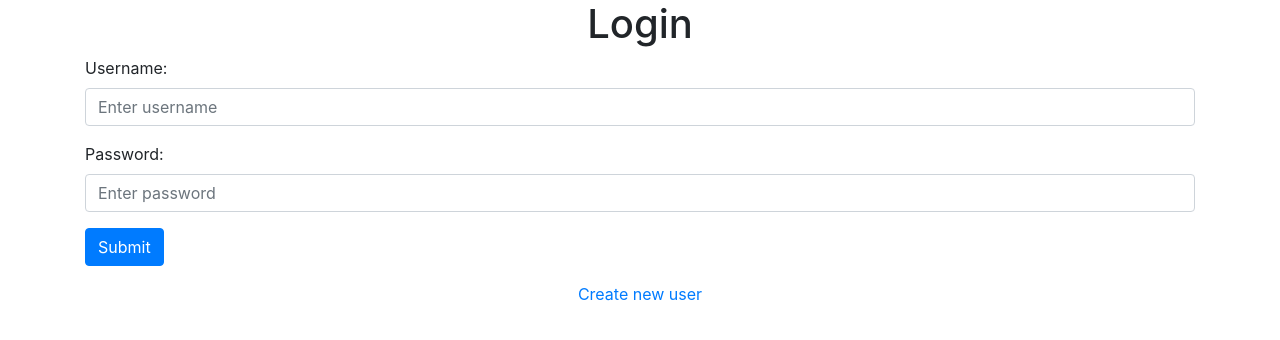
After one commit to rua26/project3, a Django app: template orders/templates/users/login.html in a window 1280 px wide. The commit adds this page. Shown: the top 340 px of the page. Run offline with Django 3.2, Linux system fonts and the light colour scheme; the template is opened without the code that fills it, so the values that code supplies are empty; some libraries are stand-ins or nearby versions.

Commit message:
Add second version

```diff
--- a/orders/templates/menus/base.html
+++ b/orders/templates/menus/base.html
@@ -16,6 +16,7 @@
         {% block body %}
         {% endblock %}
     </body>
+    <script src="https://code.jquery.com/jquery-3.1.0.min.js"></script>
     {% block script %}
     {% endblock %}
 </html>
--- a/orders/templates/menus/index.html
+++ b/orders/templates/menus/index.html
@@ -31,10 +31,10 @@
 		</div>
 		<ul class="nav nav-pills">
 			<li class="nav-item">
-			    <a class="nav-link active" id='regular'>Regular Pizza</a>
+			    <a class="nav-link active" data-set='regular'>Regular Pizza</a>
 			</li>
 			<li class="nav-item">
-			    <a class="nav-link" href="#Sicilian">Sicilian Pizza</a>
+			    <a class="nav-link" data-set='sicilian'>Sicilian Pizza</a>
 			</li>
 			<li class="nav-item">
 			    <a class="nav-link" href="#">Link</a>
--- /dev/null
+++ b/orders/templates/users/login.html
@@ -0,0 +1,24 @@
+{% extends 'menus/base.html' %}
+
+{% block body %}
+	<div class="container">
+		<h1 class="text-center">Login</h1>
+		{% if message %}
+			<p>{{ message }}</p>
+		{% endif %}
+		<form action="{% url 'login' %}" method="POST">
+			{% csrf_token %}
+			<div class="form-group">
+				<label id="uname">Username:</label>
+				<input type="text" name="username" class="form-control"placeholder="Enter username" id="uname" required>
+			</div>
+			<div class="form-group">
+				<label id="pass">Password:</label>
+				<input type="password" name="password" id="pass" placeholder="Enter password" required class="form-control">
+			</div>
+			<input type="submit" name="Login" class="btn btn-primary"><br>
+		</form>
+		<a href="{% url 'register' %}" class="text-center mt-3 d-flex justify-content-center">Create new user</a>
+	</div>
+
+{% endblock %}
--- a/pizza/settings.py
+++ b/pizza/settings.py
@@ -43,10 +43,10 @@ INSTALLED_APPS = [
 ]
 
 MIDDLEWARE = [
+    'django.middleware.csrf.CsrfViewMiddleware',
     'django.middleware.security.SecurityMiddleware',
     'django.contrib.sessions.middleware.SessionMiddleware',
     'django.middleware.common.CommonMiddleware',
-    'django.middleware.csrf.CsrfViewMiddleware',
     'django.contrib.auth.middleware.AuthenticationMiddleware',
     'django.contrib.messages.middleware.MessageMiddleware',
     'django.middleware.clickjacking.XFrameOptionsMiddleware',
--- a/pizza/urls.py
+++ b/pizza/urls.py
@@ -15,11 +15,9 @@ Including another URLconf
 """
 from django.contrib import admin
 from django.urls import include, path
-from register import views as v
-
+from register import views
 urlpatterns = [
 	path("", include("orders.urls")),
-	path("register/", v.register, name="register"),
 	path("admin/", admin.site.urls),
-	path('', include("django.contrib.auth.urls")),
+	path("", include("register.urls")),
 ]
--- a/register/templates/base.html
+++ b/register/templates/base.html
@@ -8,4 +8,7 @@
         {% block body %}
         {% endblock %}
     </body>
+    <script src="https://code.jquery.com/jquery-3.5.0.min.js" integrity="sha256-xNzN2a4ltkB44Mc/Jz3pT4iU1cmeR0FkXs4pru/JxaQ=" crossorigin="anonymous"></script>
+    {% block script %}
+    {% endblock %}
 </html>
--- /dev/null
+++ b/register/urls.py
@@ -0,0 +1,9 @@
+from django.urls import path, include
+
+from . import views
+
+urlpatterns = [
+    path('', include("django.contrib.auth.urls")),
+    path("register/", views.register, name="register"),
+    path("ajax/validate_username", views.validate_username, name="validate_username"),
+]
```
Also changed, not shown: orders/views.py (+4 -3 lines), register/templates/register/register.html (+21 -1 lines), register/views.py (+11 -1 lines), db.sqlite3.
